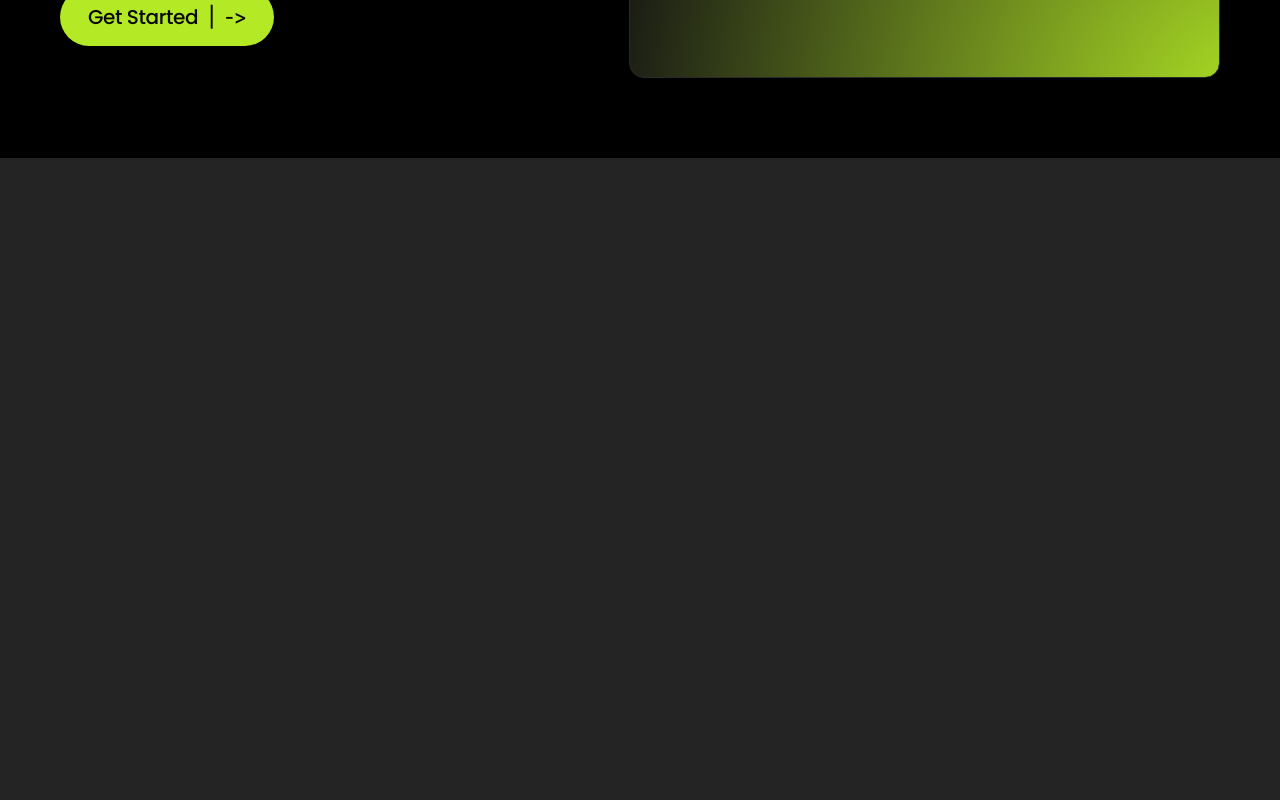
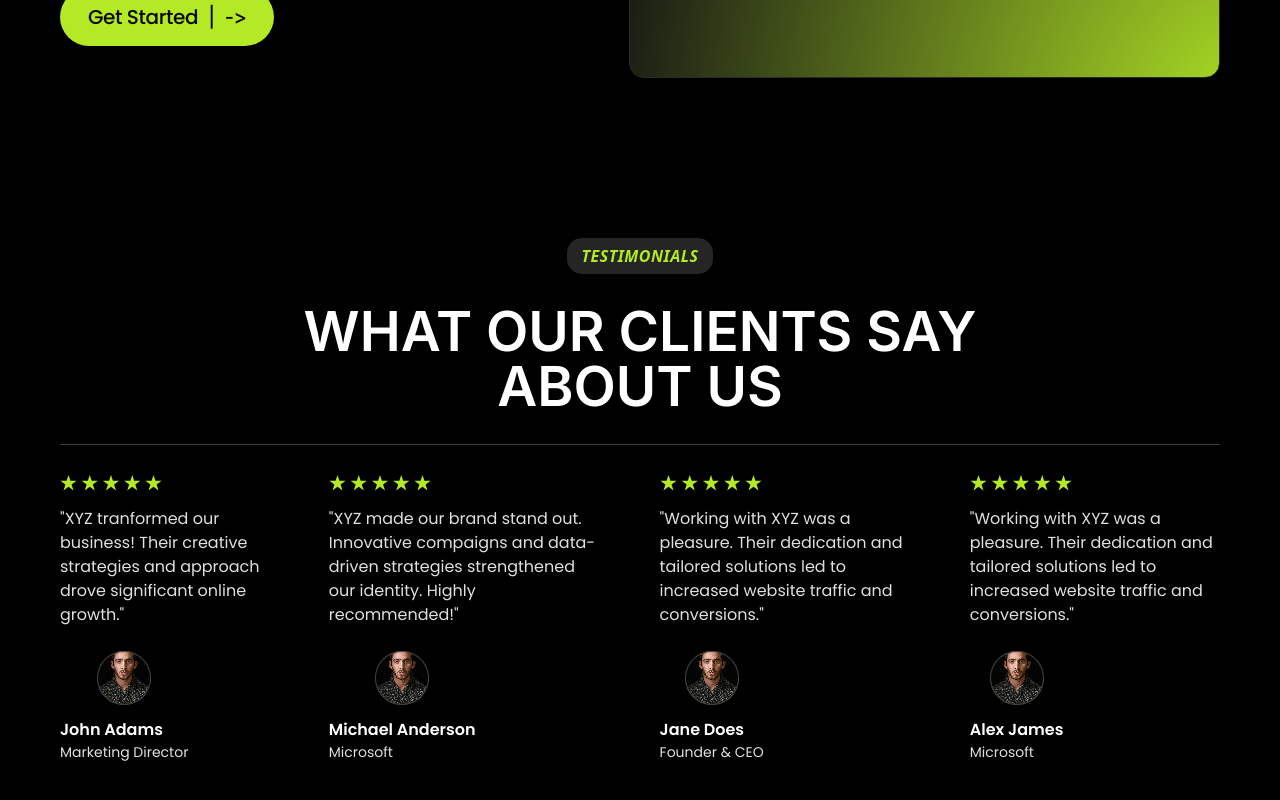
Before and after one commit to 025m/Digital-Marketing-Nile, a React (Vite) app: page / in a window 1280 px wide. Shown: the part 4756-5556 px from the top of the page. Before the commit the page ends 4914 px from the top, so only its background shows below. Built offline with nearby package versions, Linux system fonts and the light colour scheme.

Commit message:
add testimonials section

```diff
--- a/src/App.tsx
+++ b/src/App.tsx
@@ -4,6 +4,7 @@ import Services from "./components/services/services.tsx";
 import Benefits from "./components/benefits/benefits.tsx";
 import CaseStudy from "./components/case-study/case-study.tsx";
 import caseStudies from "./components/case-study/case-studies.ts";
+import Testimonials from "./components/testimonials/testimonials.tsx";
 
 function App() {
 	return (
@@ -14,6 +15,7 @@ function App() {
       {caseStudies.map((caseStudy:any, index) => (
         <CaseStudy {...caseStudy} right={index % 2 === 1}/>
       ))}
+      <Testimonials />
 		</>
 	);
 }
--- /dev/null
+++ b/src/components/testimonials/testimonials.css
@@ -0,0 +1,80 @@
+.testimonials {
+	display: flex;
+	justify-content: center;
+	align-items: center;
+	gap: 10px;
+	padding-block: 80px;
+}
+
+.testimonials-container {
+	max-width: 1200px;
+	display: flex;
+	flex-direction: column;
+	justify-content: center;
+	align-items: center;
+	padding-inline: 20px;
+  gap: 30px;
+}
+
+.testimonials-container h2.heading2 {
+	max-width: 700px;
+}
+
+.testimonials-container .testimonials-blocks {
+	display: flex;
+	justify-content: center;
+	align-items: center;
+	gap: 60px;
+	padding-top: 30px;
+	border-top: solid 1px #3a3a3a;
+}
+
+.testimonials-blocks .block {
+	display: flex;
+  flex-direction: column;
+	justify-content: flex-start;
+	align-items: flex-start;
+	gap: 24px;
+}
+
+.testimonials-blocks .block .rows {
+	display: flex;
+	flex-direction: column;
+	justify-content: flex-start;
+	align-items: flex-start;
+	gap: 15px;
+}
+
+.testimonials-blocks .block .person {
+	display: flex;
+	flex-direction: column;
+	justify-content: flex-start;
+	align-items: center;
+	gap: 15px;
+}
+
+.testimonials-blocks .block .person .person-details{
+  display: flex;
+  flex-direction: column;
+  justify-content: center;
+  align-content: flex-start;
+  gap: 2px;
+}
+
+.testimonials-blocks .block .person .person-details h4{
+  font-family: Poppins;
+  font-weight: 600;
+  font-size: 16px;
+  letter-spacing: 0em;
+  line-height: 1.2;
+  color: white;
+}
+
+.testimonials-blocks .block .person .person-details p{
+  font-family: Poppins;
+  font-weight: 400;
+  font-size: 14px;
+  letter-spacing: 0em;
+  line-height: 1.5;
+  color: #E0E0E0;
+}
--- /dev/null
+++ b/src/components/testimonials/testimonials.ts
@@ -0,0 +1,32 @@
+const testimonials = [
+	{
+		name: "John Adams",
+		title: "Marketing Director",
+		comment:
+			"XYZ tranformed our business! Their creative strategies and approach drove significant online growth.",
+		img: "src/assets/headshot.avif",
+	},
+	{
+		name: "Michael Anderson",
+		title: "Microsoft",
+		comment:
+			"XYZ made our brand stand out. Innovative compaigns and data-driven strategies strengthened our identity. Highly recommended!",
+		img: "src/assets/headshot.avif",
+	},
+	{
+		name: "Jane Does",
+		title: "Founder & CEO",
+		comment:
+			"Working with XYZ was a pleasure. Their dedication and tailored solutions led to increased website traffic and conversions.",
+		img: "src/assets/headshot.avif",
+	},
+	{
+		name: "Alex James",
+		title: "Microsoft",
+		comment:
+			"Working with XYZ was a pleasure. Their dedication and tailored solutions led to increased website traffic and conversions.",
+		img: "src/assets/headshot.avif",
+	},
+];
+
+export default testimonials;
--- /dev/null
+++ b/src/components/testimonials/testimonials.tsx
@@ -0,0 +1,36 @@
+import "./testimonials.css";
+import testimonials from "./testimonials.ts";
+import stars from "../../assets/starts.svg";
+
+export default function Testimonials() {
+	return (
+		<div className="testimonials">
+			<div className="testimonials-container">
+				<div className="pre-heading">
+					<p>testimonials</p>
+				</div>
+				<h2 className="heading2">what our clients say about us</h2>
+				<div className="testimonials-blocks">
+					{testimonials.map((testimonial: any, index) => (
+						<div className="block">
+							<div className="rows">
+								<img src={stars} alt="starts ranking" />
+								<p className="p2">"{testimonial.comment}"</p>
+							</div>
+							<div className="person">
+								<img
+									src={testimonial.img}
+									alt={testimonial.name}
+								/>
+                <div className="person-details">
+                  <h4>{testimonial.name}</h4>
+                  <p>{testimonial.title}</p>
+                </div>
+							</div>
+						</div>
+					))}
+				</div>
+			</div>
+		</div>
+	);
+}
```
Also changed, not shown: src/assets/headshot.avif (added), src/assets/starts.svg (added).
